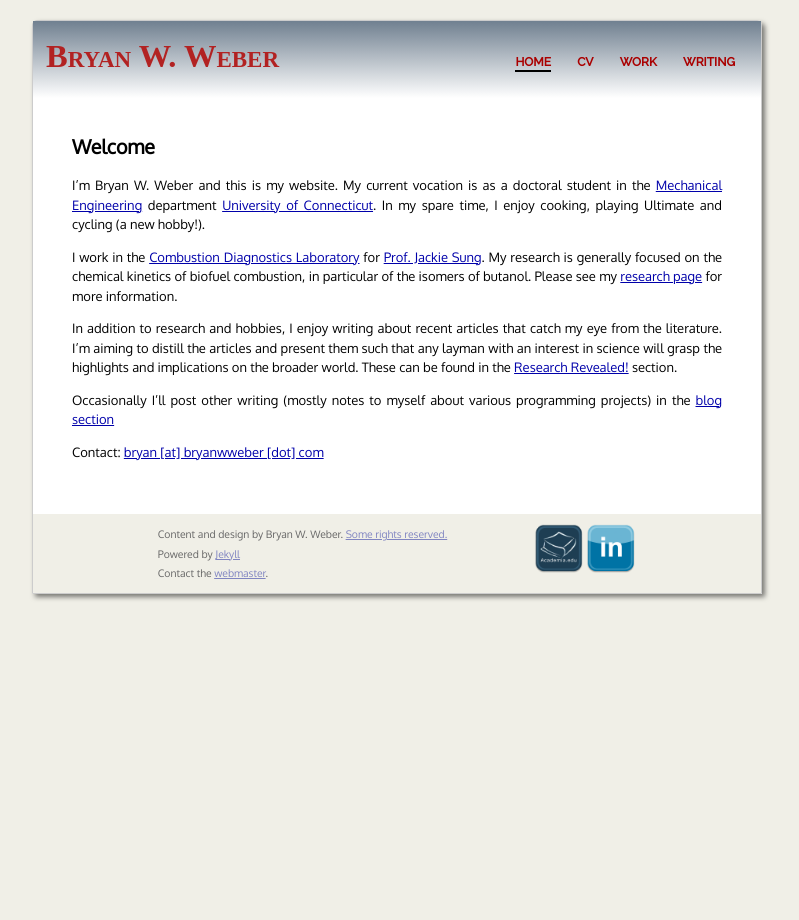
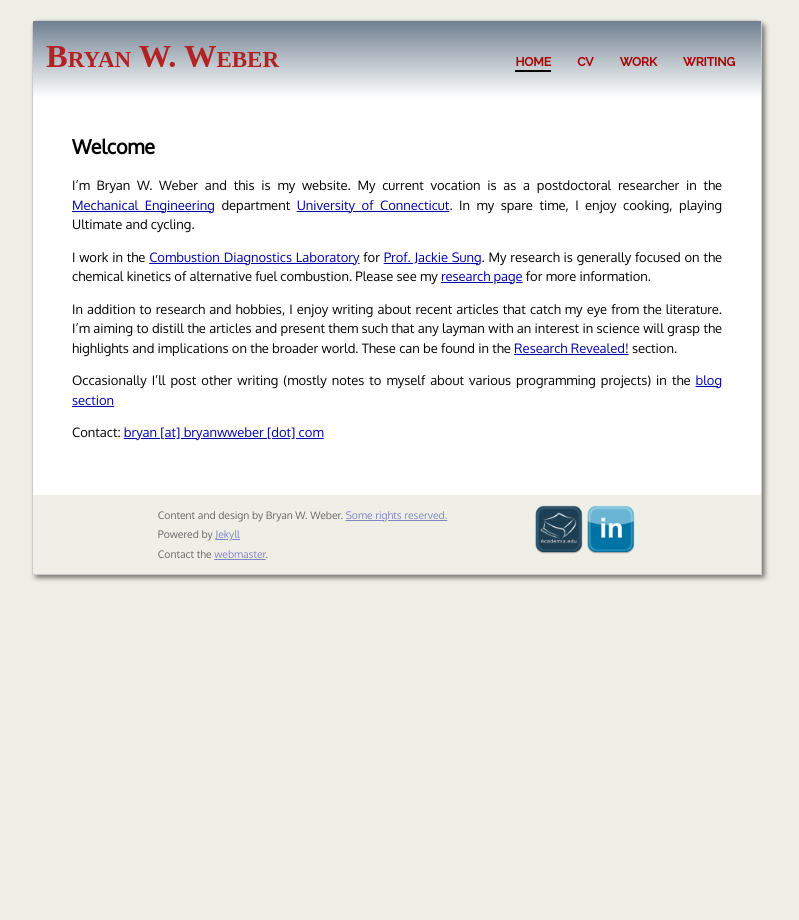
Before and after one commit to bryanwweber/bryanwweber.github.io, a Jekyll site: the page built from index.md, in a window 1280 px wide. Shown: the whole page, without its empty margins (243-1042 px from the left). Built offline with Jekyll 4.4.1, drawn with Linux system fonts in a browser that asks for light colours; some web fonts are replaced.

Commit message:
Update main page with new info and typo fixes

```diff
--- a/index.md
+++ b/index.md
@@ -7,19 +7,21 @@ section: home
 Welcome
 =====================
 
-I'm Bryan W. Weber and this is my website. My current vocation is as a doctoral student in the
+I'm Bryan W. Weber and this is my website. My current vocation is as a postdoctoral researcher in the
 [Mechanical Engineering](http://engr.uconn.edu/me) department [University of Connecticut](http://uconn.edu).
-In my spare time, I enjoy cooking, playing Ultimate and cycling (a new hobby!).
+In my spare time, I enjoy cooking, playing Ultimate and cycling.
 
 I work in the [Combustion Diagnostics Laboratory](http://combdiaglab.engr.uconn.edu) for [Prof. Jackie Sung][1].
-My research is generally focused on the chemical kinetics of biofuel combustion, in particular of the isomers of butanol. Please see my
+My research is generally focused on the chemical kinetics of alternative fuel combustion. Please see my
 [research page]({{ site.baseurl }}/work/) for more information.
 
 In addition to research and hobbies, I enjoy writing about recent articles that catch my eye from the literature.
-I'm aiming to distill the articles and present them such that any layman with an interest in science will grasp the highlights and implications
-on the broader world. These can be found in the [Research Revealed!]({{ site.baseurl }}/writing/articles/) section.
+I'm aiming to distill the articles and present them such that any layman with an interest in science will grasp
+the highlights and implications on the broader world. These can be found in the
+[Research Revealed!]({{ site.baseurl }}/writing/articles/) section.
 
-Occasionally I'll post other writing (mostly notes to myself about various programming projects) in the [blog section]({{ site.baseurl }}/writing/personal/)
+Occasionally I'll post other writing (mostly notes to myself about various programming projects) in the
+[blog section]({{ site.baseurl }}/writing/personal/)
 
 Contact: <a href='&#109;&#97;&#105;&#108;&#116;&#111;&#58;&#98;&#114;&#121;&#97;&#110;&#64;&#98;&#114;&#121;&#97;&#110;&#119;&#119;&#101;&#98;&#101;&#114;&#46;&#99;&#111;&#109;'>&#98;&#114;&#121;&#97;&#110;&#32;&#91;&#97;&#116;&#93;&#32;&#98;&#114;&#121;&#97;&#110;&#119;&#119;&#101;&#98;&#101;&#114;&#32;&#91;&#100;&#111;&#116;&#93;&#32;&#99;&#111;&#109;</a><br /><br />
 
```
